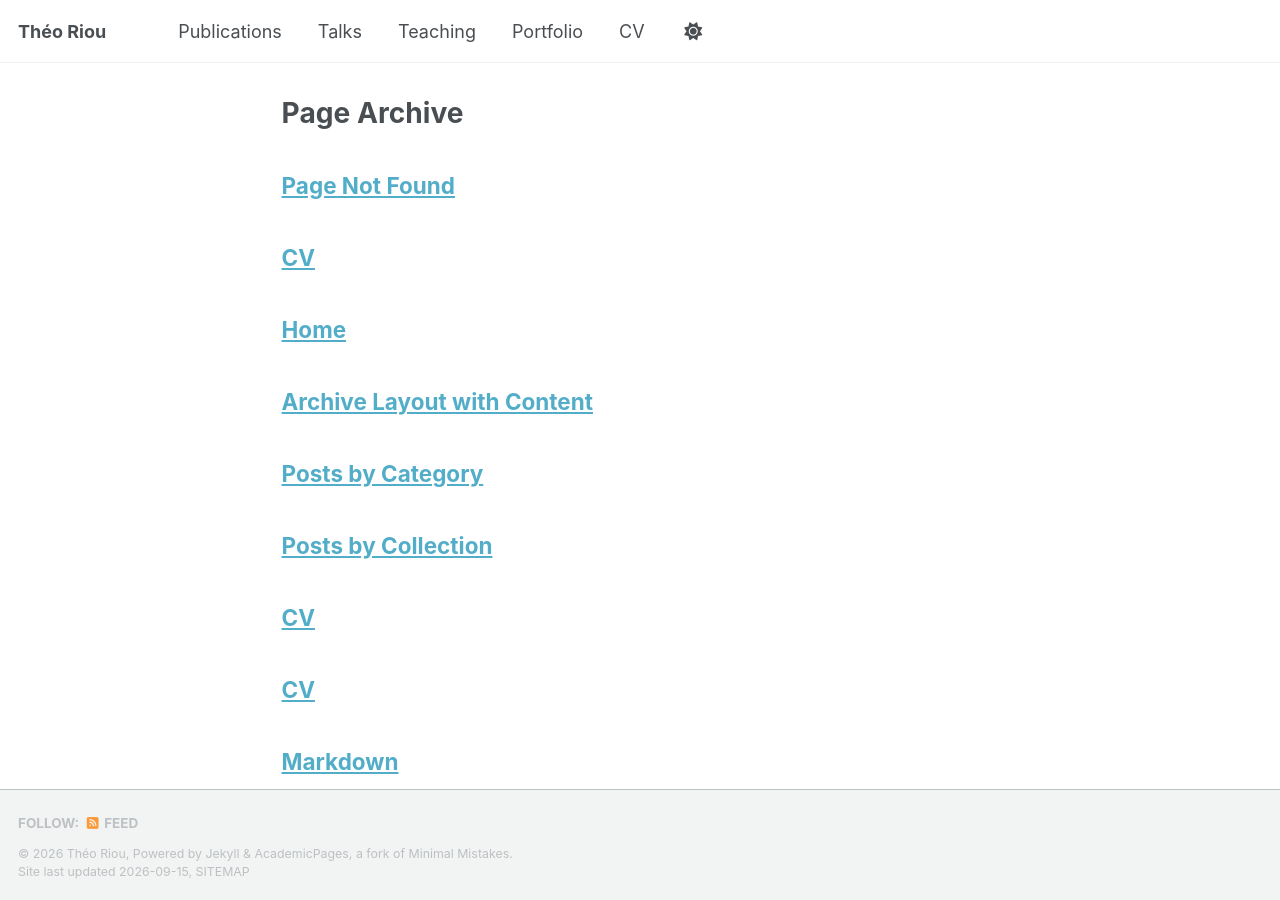
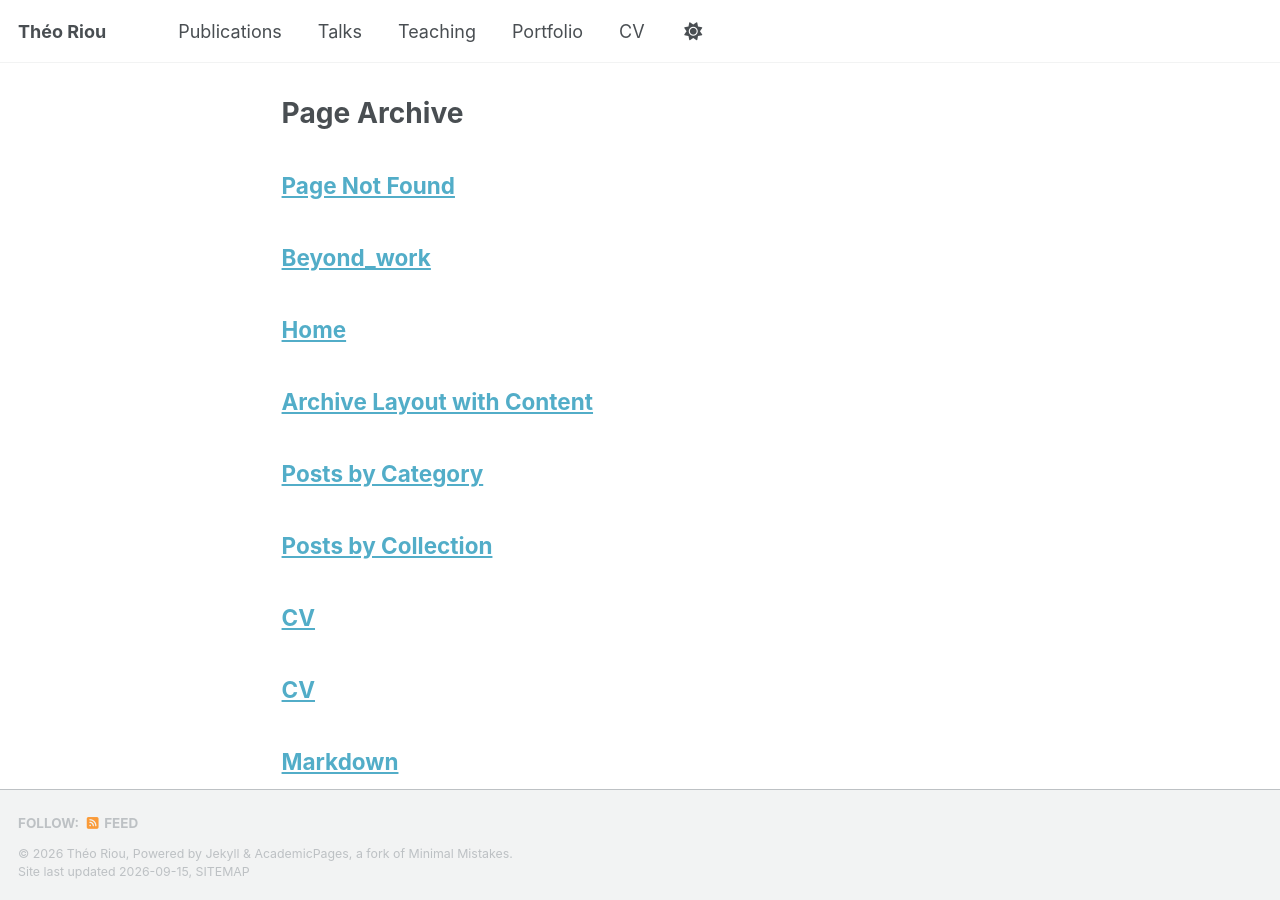
Before and after one commit to thriou/thriou.github.io, a Jekyll site: the page built from _pages/page-archive.html, in a window 1280 px wide and 900 px high. Built offline with Jekyll 4.4.1, drawn with Linux system fonts in a browser that asks for light colours; a style sheet for code colours, icons or effects is not loaded.

Commit message:
Update Beyond_work.md

```diff
--- a/_pages/Beyond_work.md
+++ b/_pages/Beyond_work.md
@@ -1,10 +1,8 @@
 ---
 layout: archive
-title: "CV"
-permalink: /cv/
+title: "Beyond_work"
+permalink: /Beyond_work/
 author_profile: true
-redirect_from:
-  - /resume
 mathjax: true
 ---
 
```
